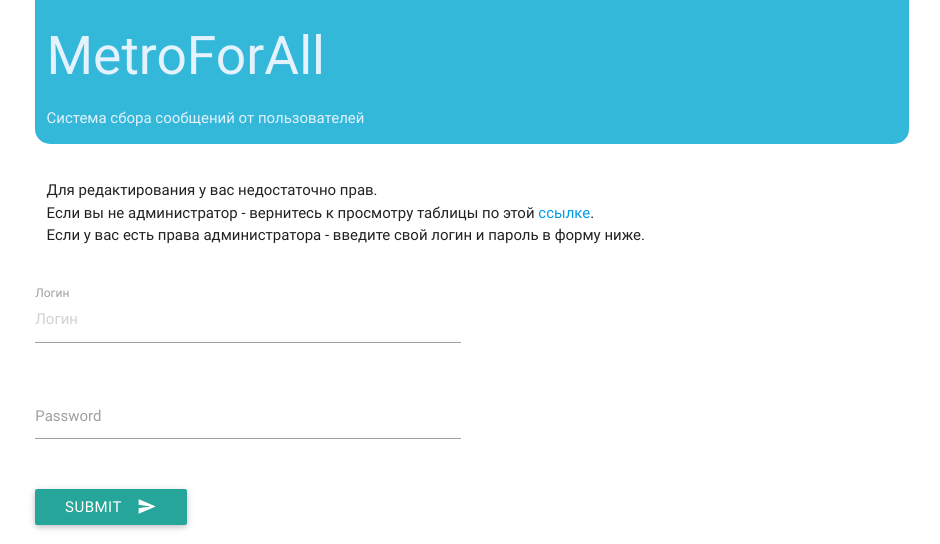
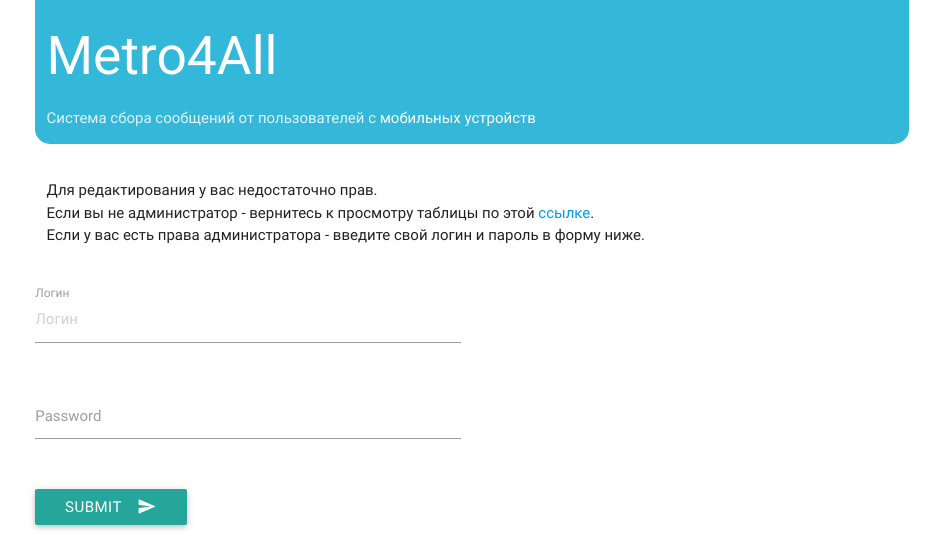
Before and after one commit to drnextgis/metro4all, a Python web app: template metro4all/templates/login.mako in a window 1280 px wide. Shown: the top 544 px of the page, without its empty margins (168-1108 px from the left). Run offline with Mako, Linux system fonts and the light colour scheme; the template is opened without the code that fills it, so the values that code supplies are empty.

Commit message:
update title style

```diff
--- a/metro4all/static/css/main.css
+++ b/metro4all/static/css/main.css
@@ -13,6 +13,10 @@ div.subtitle {
 div.title {
     background-color: #33B8DA;
     border-radius: 0 0 1em 1em;
+}
+
+div.title a {
+    color: #FFF;
 }
 
 #reportsTable td, th {
--- a/metro4all/templates/_master.mako
+++ b/metro4all/templates/_master.mako
@@ -26,9 +26,8 @@
 
     <div class="row title">
         <div class="col s12 blue-text text-lighten-5">
-            <h2>MetroForAll</h2>
-
-            <p>Система сбора сообщений от пользователей</p>
+            <h2><a href="${request.route_url('home')}">Metro4All</a></h2>
+            <p>Система сбора сообщений от пользователей с <a href="https://play.google.com/store/apps/details?id=com.nextgis.metroaccess" target="_blank">мобильных устройств</a></p>
         </div>
     </div>
 
```
